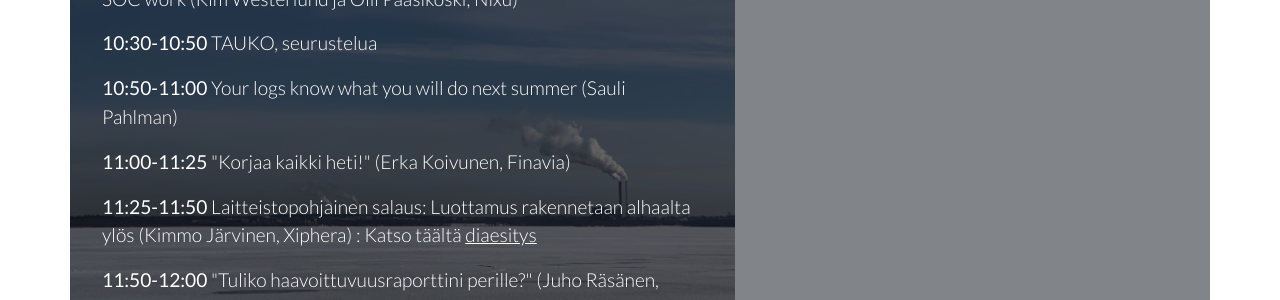
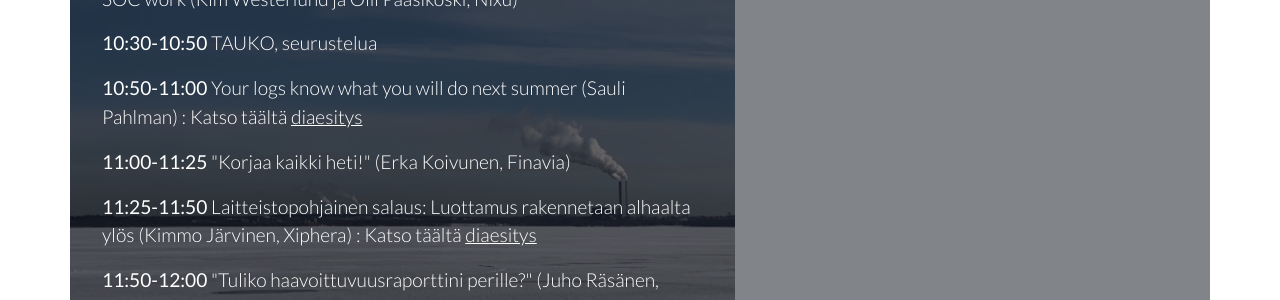
Before and after one commit to scanabc/scanabc.github.io, a Jekyll site: the page prevent24/index.html, which Jekyll copies as it is, in a window 1280 px wide. Shown: the part 1338-1638 px from the top of the page. Built offline with Jekyll 4.4.1, drawn with Linux system fonts in a browser that asks for light colours.

Commit message:
add new presentation link

```diff
--- a/prevent24/index.html
+++ b/prevent24/index.html
@@ -81,7 +81,7 @@
         <p><strong>9:40-10:05</strong> Uusi vuosi - uudet vuodot - SensorFu asiakastarinat (Lauri Jämsä, SensorFu) : Katso täältä <a href="https://drive.google.com/file/d/1lHhTqn-F00wERCyDkfVN0cl3YEm_zv8b" target="_blank" rel="noopener">diaesitys</a></p>
         <p><strong>10:05-10:30</strong> Microsoft Copilot for Security - Hands on experiences in SOC work (Kim Westerlund ja Olli Paasikoski, Nixu)</p>
         <p><strong>10:30-10:50</strong> TAUKO, seurustelua</p>
-        <p><strong>10:50-11:00</strong> Your logs know what you will do next summer (Sauli Pahlman)</p>
+        <p><strong>10:50-11:00</strong> Your logs know what you will do next summer (Sauli Pahlman) : Katso täältä <a href="https://drive.google.com/file/d/1crR1_k8fXJorDp-SKAV8nnvzM2nliP0k" target="_blank" rel="noopener">diaesitys</a></p>
         <p><strong>11:00-11:25</strong> "Korjaa kaikki heti!" (Erka Koivunen, Finavia)</p>
         <p><strong>11:25-11:50</strong> Laitteistopohjainen salaus: Luottamus rakennetaan alhaalta ylös (Kimmo Järvinen, Xiphera) : Katso täältä <a href="https://drive.google.com/file/d/1StPFEQQn1YzERmLn0KeUKX0hP9McDXVr" target="_blank" rel="noopener">diaesitys</a></p>
         <p><strong>11:50-12:00</strong> "Tuliko haavoittuvuusraporttini perille?" (Juho Räsänen, Badrap) : Katso täältä <a href="https://drive.google.com/file/d/1Q0XSQcrv7tanH35Mf2iqVs_w2ARmd1DO" target="_blank" rel="noopener">diaesitys</a></p>
```
